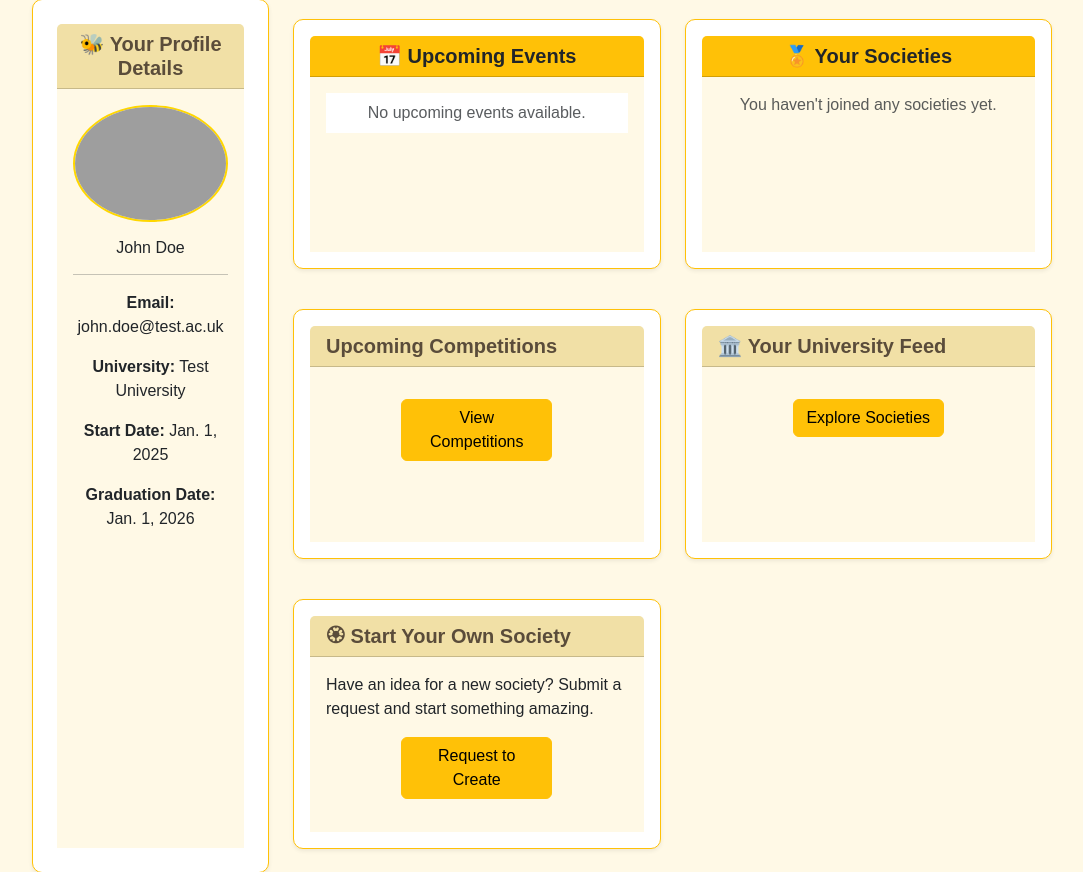
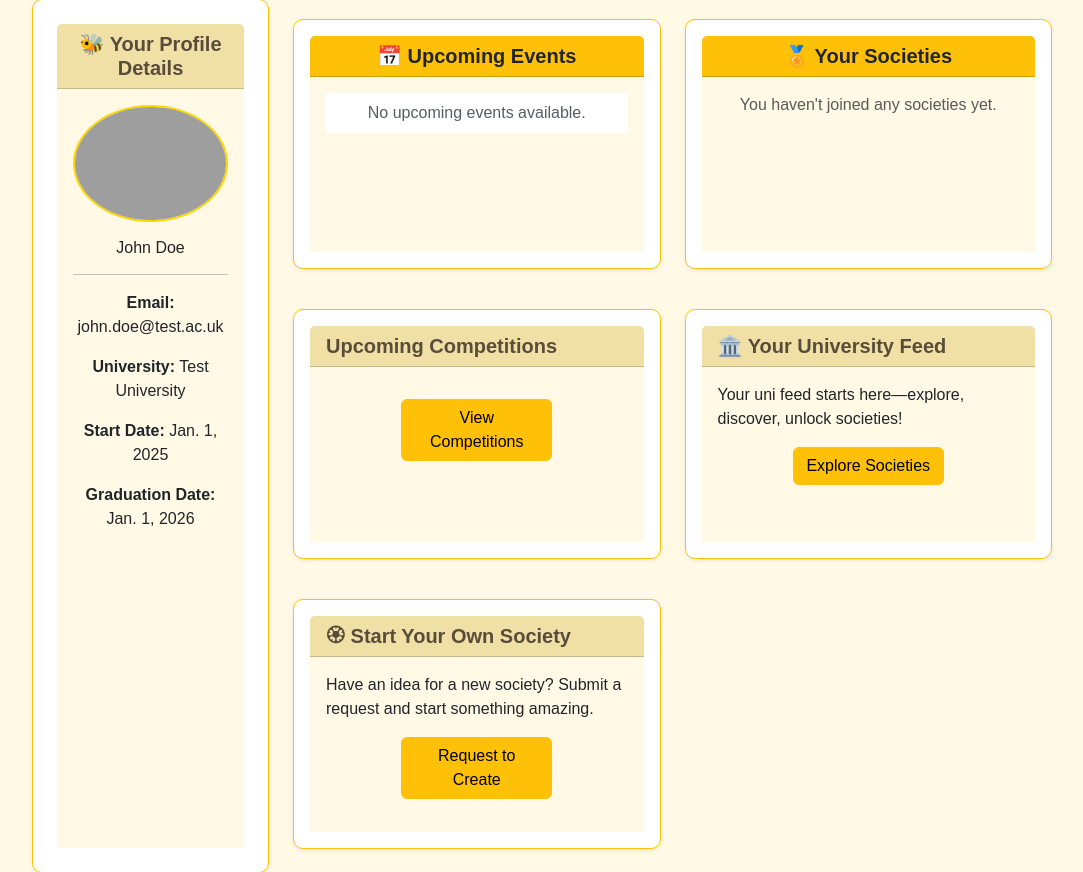
Before and after one commit to dilaramksh/dinasaurs_project, a Django app: page /dashboard/ in a window 1280 px wide. Shown: the part 378-1250 px from the top of the page, without its empty margins (98-1181 px from the left). Run offline with Django 5.2, Linux system fonts and the light colour scheme; a user stored in the database is signed in; data comes from the database, SQL or seed files in the repository; data that the repository does not hold is empty; some libraries are stand-ins or nearby versions; grey boxes are pictures that could not be loaded.

Commit message:
refactoring uni feed card

```diff
--- a/social_media/templates/student/student_dashboard.html
+++ b/social_media/templates/student/student_dashboard.html
@@ -96,6 +96,7 @@
                     <div class="card border-warning shadow-sm p-3" style="min-height: 250px;">
                         <h5 class="card-header">🏛️ Your University Feed</h5>
                         <div class="card-body">
+                            <p>Your uni feed starts here—explore, discover, unlock societies!</p>
                             <div class="text-center mt-3">
                                 <a href="{% url 'view_societies' %}" class="btn btn-warning w-50">Explore Societies</a>
                             </div>
```
